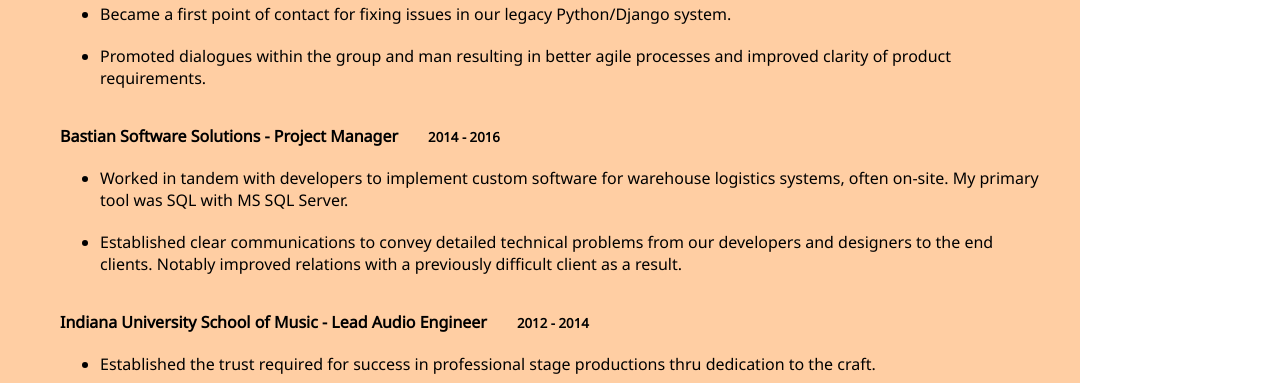
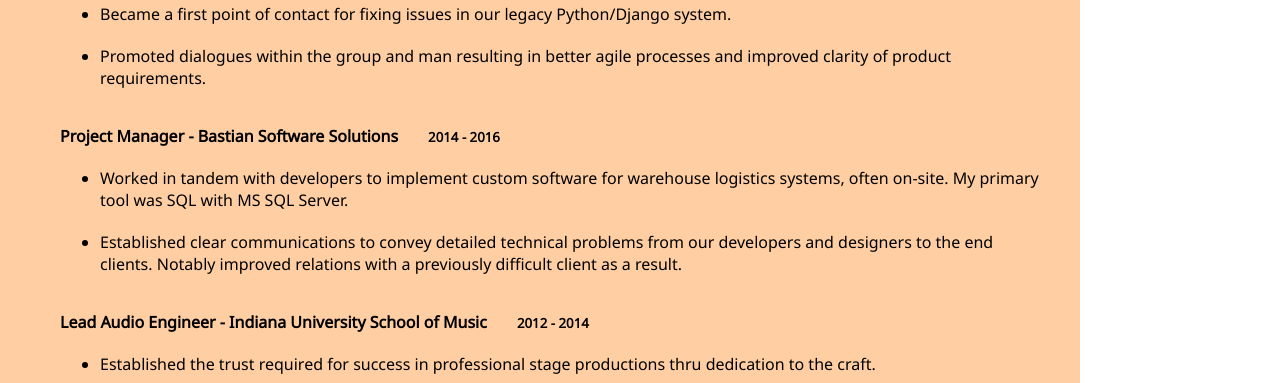
Before and after one commit to zkc/fyi, a React (Create React App) app: page / in a window 1280 px wide. Shown: the part 840-1223 px from the top of the page. Built offline with nearby package versions, Linux system fonts and the light colour scheme.

Commit message:
fix title order

```diff
--- a/src/App.js
+++ b/src/App.js
@@ -102,7 +102,7 @@
           </div>
 
           <div>
-            <h4 className={classes.jobHeader}>Bastian Software Solutions - Project Manager</h4>
+            <h4 className={classes.jobHeader}>Project Manager - Bastian Software Solutions</h4>
             <h5 className={classes.dates}>2014 - 2016</h5>
             <ul>
               <li className={classes.bulletPoint}>
@@ -115,7 +115,7 @@
           </div>
 
           <div>
-            <h4 className={classes.jobHeader}>Indiana University School of Music - Lead Audio Engineer</h4>
+            <h4 className={classes.jobHeader}>Lead Audio Engineer - Indiana University School of Music</h4>
             <h5 className={classes.dates}>2012 - 2014</h5>
             <ul>
               <li className={classes.bulletPoint}>
```
